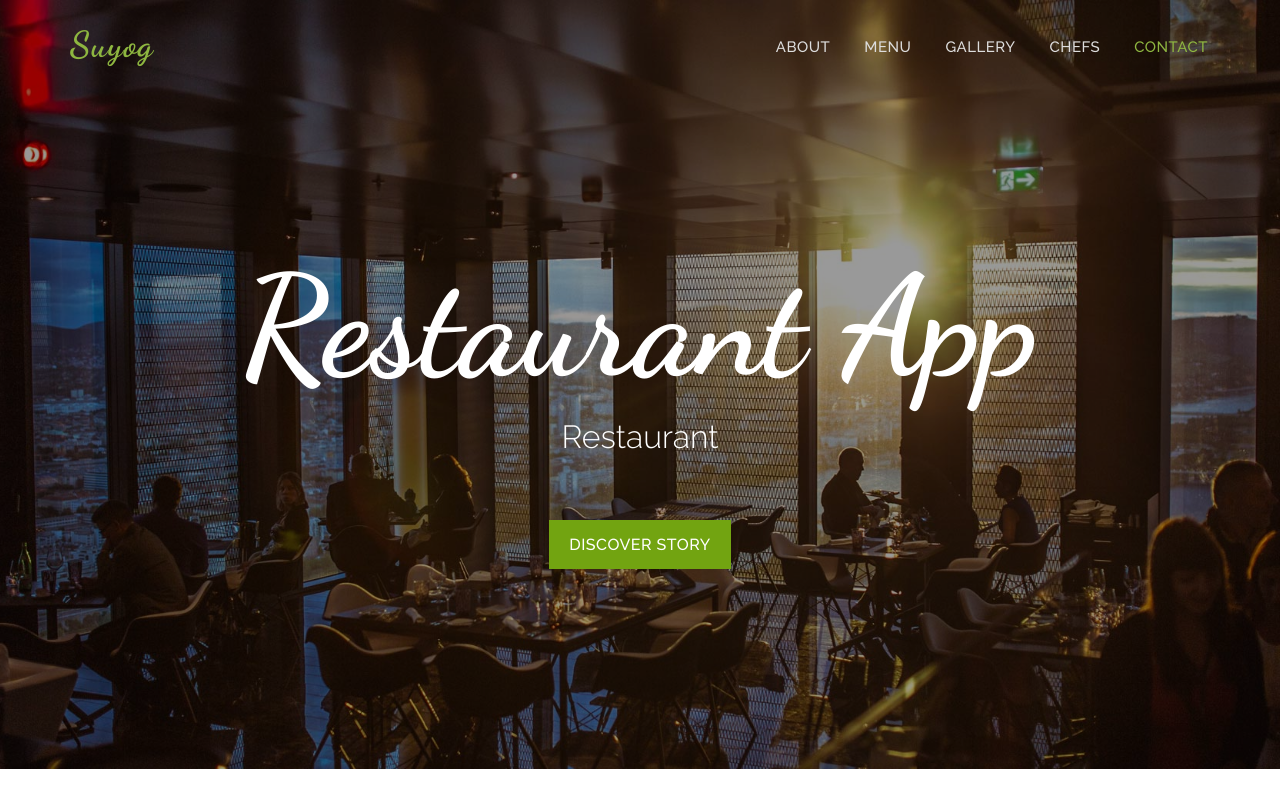
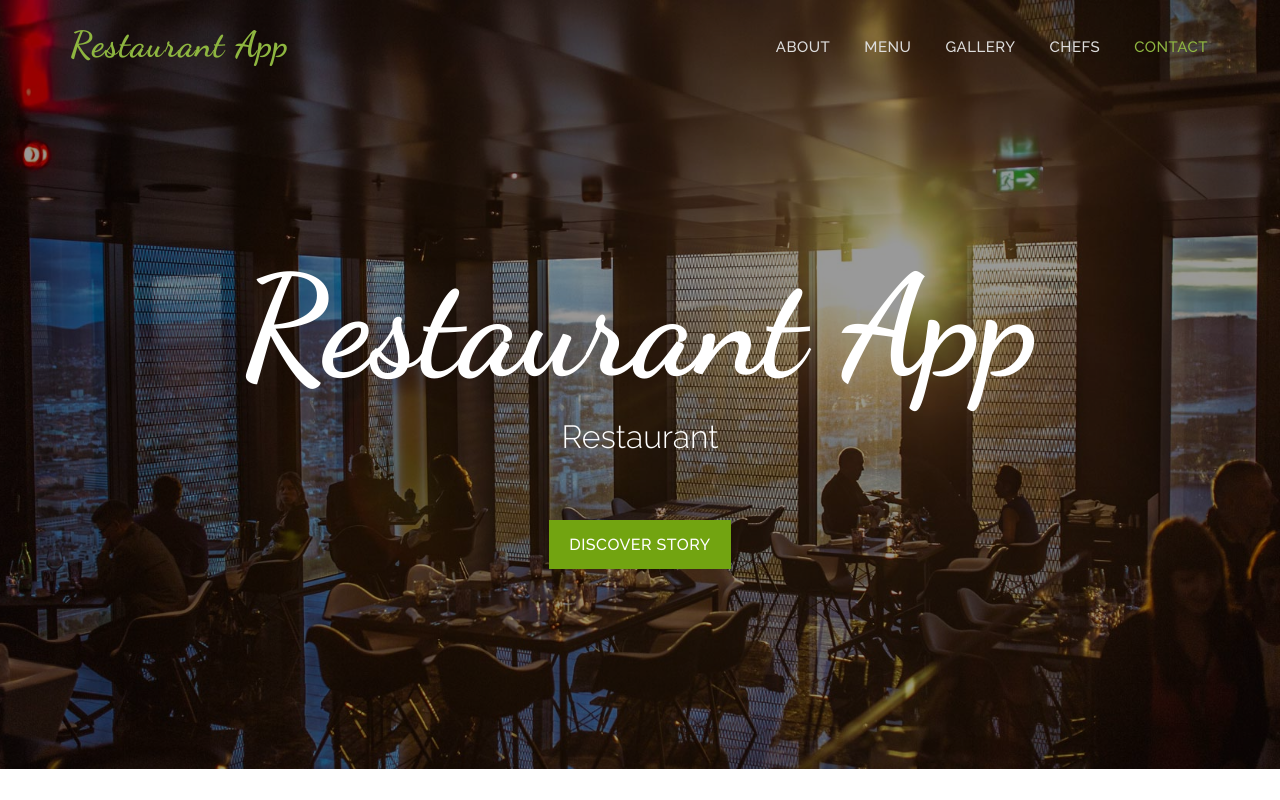
Before and after one commit to kedarSedai/Landing-Page, a plain HTML site: page index.html in a window 1280 px wide. Shown: the top 800 px of the page. Drawn offline with nearby package versions, Linux system fonts and the light colour scheme; some packages are replaced by stand-ins of ours; a script that the page names is missing.

Commit message:
Front-end Project completed

```diff
--- a/index.html
+++ b/index.html
@@ -26,7 +26,7 @@
 
     <div class="navbar-header">
       <button type="button" class="navbar-toggle collapsed" data-toggle="collapse" data-target="#bs-example-navbar-collapse-1"> <span class="sr-only">Toggle navigation</span> <span class="icon-bar"></span> <span class="icon-bar"></span> <span class="icon-bar"></span> </button>
-      <a class="navbar-brand page-scroll" href="#page-top">Suyog</a> </div>
+      <a class="navbar-brand page-scroll" href="#page-top">Restaurant App</a> </div>
 
 
     <div class="collapse navbar-collapse" id="bs-example-navbar-collapse-1">
```
Also changed, not shown: 1 other file.
